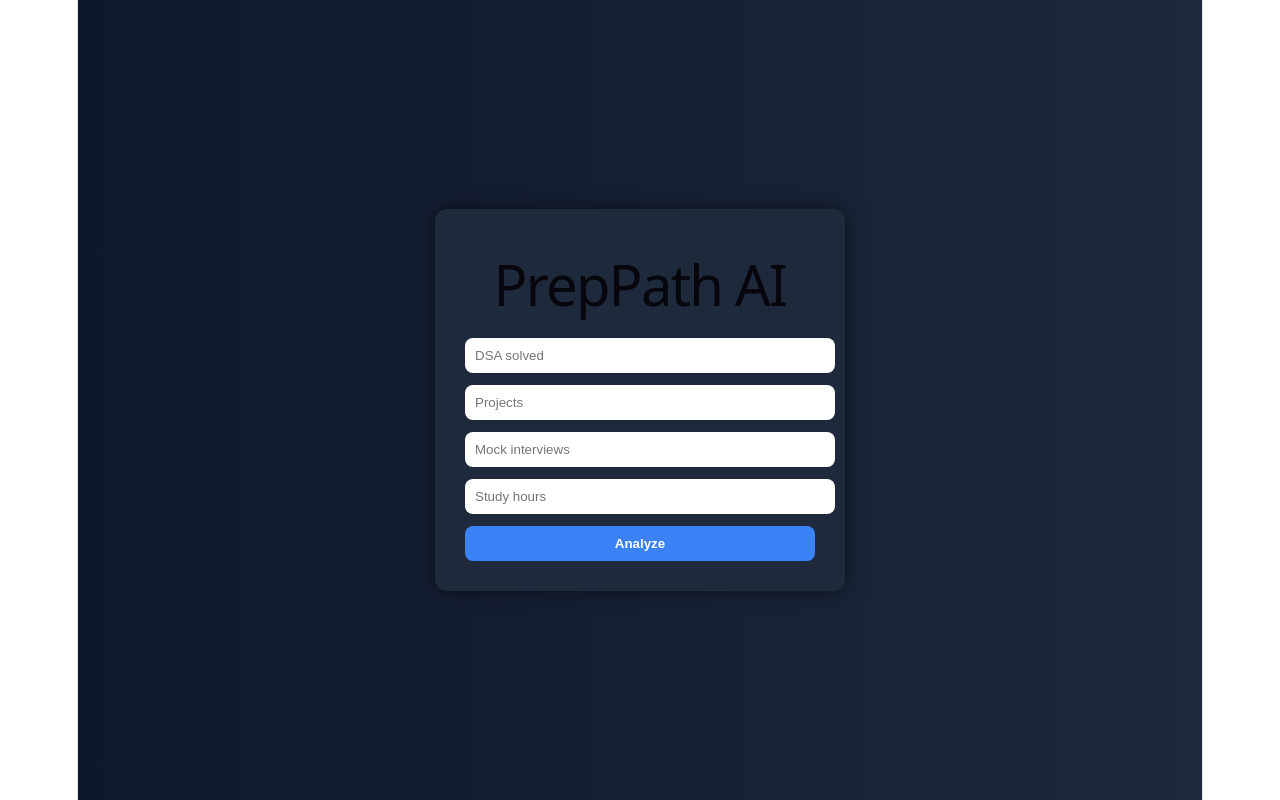
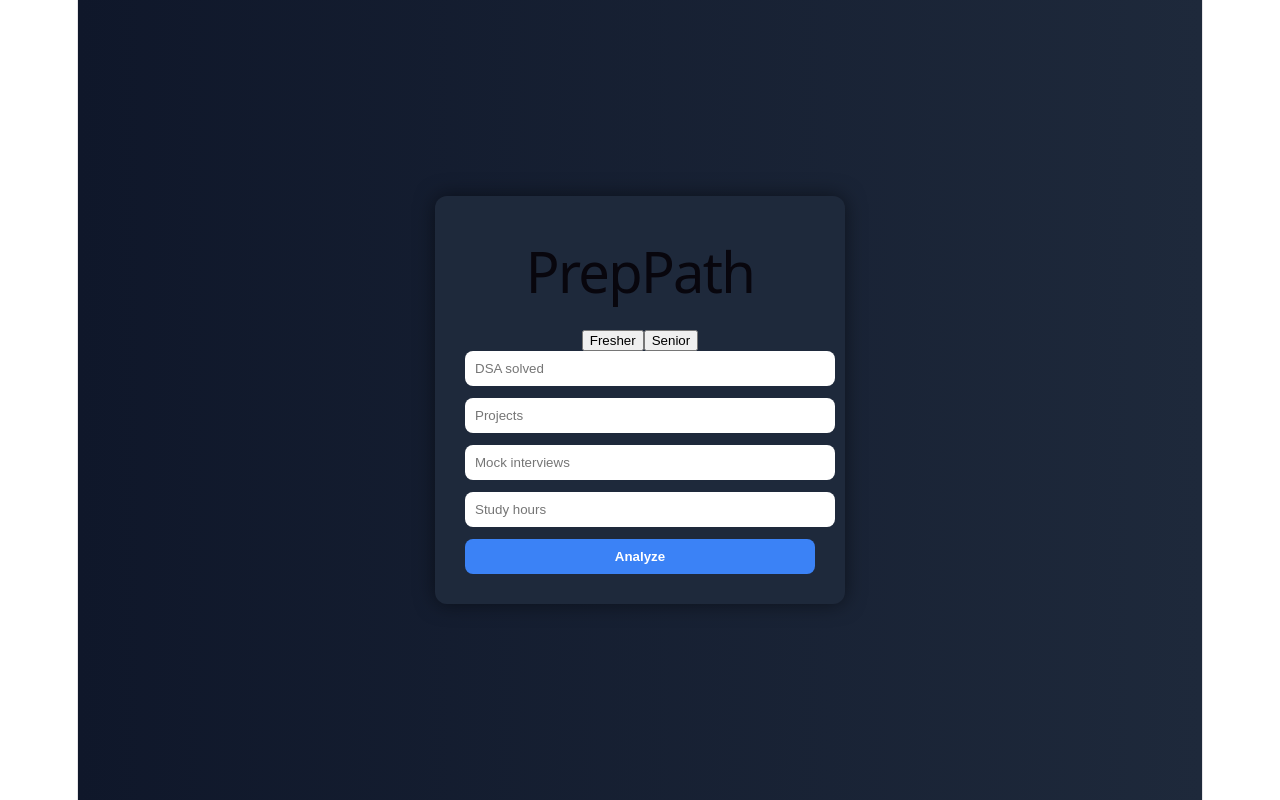
Before and after one commit to AnanyaSamanta1952/PrepPath, a React app in the folder frontend/: page / in a window 1280 px wide. Built offline with nearby package versions, Linux system fonts and the light colour scheme; the HTML template or start-up script is replaced by a standard one.

Commit message:
Senior+Fresher dual system added

```diff
--- a/frontend/src/App.jsx
+++ b/frontend/src/App.jsx
@@ -3,12 +3,15 @@ import axios from "axios"
 import './App.css'
 
 function App() {
-
+  const [mode, setMode] = useState("fresher")
   const [form, setForm] = useState({
     dsa: "",
     projects: "",
     mock: "",
-    hours: ""
+    hours: "",
+    company: "",
+    months: "",
+    tips: ""
   })
 
   const [result, setResult] = useState(null)
@@ -32,24 +35,61 @@ function App() {
 
     setResult(res.data)
   }
+  const handleSeniorSubmit = async (e) => {
+    e.preventDefault()
+
+    await axios.post("http://localhost:5000/api/senior-plan", {
+      user_id: "507f1f77bcf86cd799439011",
+      company: form.company,
+      months_of_preparation: Number(form.months),
+      dsa_problems: Number(form.dsa),
+      projects: Number(form.projects),
+      mock_interviews: Number(form.mock),
+      daily_hours: Number(form.hours),
+      subjects: ["OS", "DBMS"],
+      tips: form.tips
+    })
+
+    alert("Senior data added!")
+  }
 
   return (
     <div className="container">
 
       <div className="card">
-        <h1 className="title">PrepPath AI</h1>
+        <h1 className="title">PrepPath</h1>
 
-        <form onSubmit={handleSubmit}>
-          <input className="input" name="dsa" placeholder="DSA solved" onChange={handleChange} />
+        <div className="toggle">
+          <button onClick={() => setMode("fresher")}>Fresher</button>
+          <button onClick={() => setMode("senior")}>Senior</button>
+        </div>
 
-          <input className="input" name="projects" placeholder="Projects" onChange={handleChange} />
+        {mode === "fresher" && (
+          <form onSubmit={handleSubmit}>
 
-          <input className="input" name="mock" placeholder="Mock interviews" onChange={handleChange} />
+            <input className="input" name="dsa" placeholder="DSA solved" onChange={handleChange} />
+            <input className="input" name="projects" placeholder="Projects" onChange={handleChange} />
+            <input className="input" name="mock" placeholder="Mock interviews" onChange={handleChange} />
+            <input className="input" name="hours" placeholder="Study hours" onChange={handleChange} />
 
-          <input className="input" name="hours" placeholder="Study hours" onChange={handleChange} />
+            <button className="button" type="submit">Analyze</button>
+          </form>
+        )}
 
-          <button className="button" type="submit">Analyze</button>
-        </form>
+        {mode === "senior" && (
+          <form onSubmit={handleSeniorSubmit}>
+
+            <input className="input" name="company" placeholder="Company" onChange={handleChange} />
+            <input className="input" name="months" placeholder="Months of preparation" onChange={handleChange} />
+            <input className="input" name="dsa" placeholder="DSA solved" onChange={handleChange} />
+            <input className="input" name="projects" placeholder="Projects" onChange={handleChange} />
+            <input className="input" name="mock" placeholder="Mock interviews" onChange={handleChange} />
+            <input className="input" name="hours" placeholder="Daily hours" onChange={handleChange} />
+            <input className="input" name="tips" placeholder="Tips" onChange={handleChange} />
+
+            <button className="button" type="submit">Submit Experience</button>
+          </form>
+        )}
 
         {result && (
           <div className="result">
```
